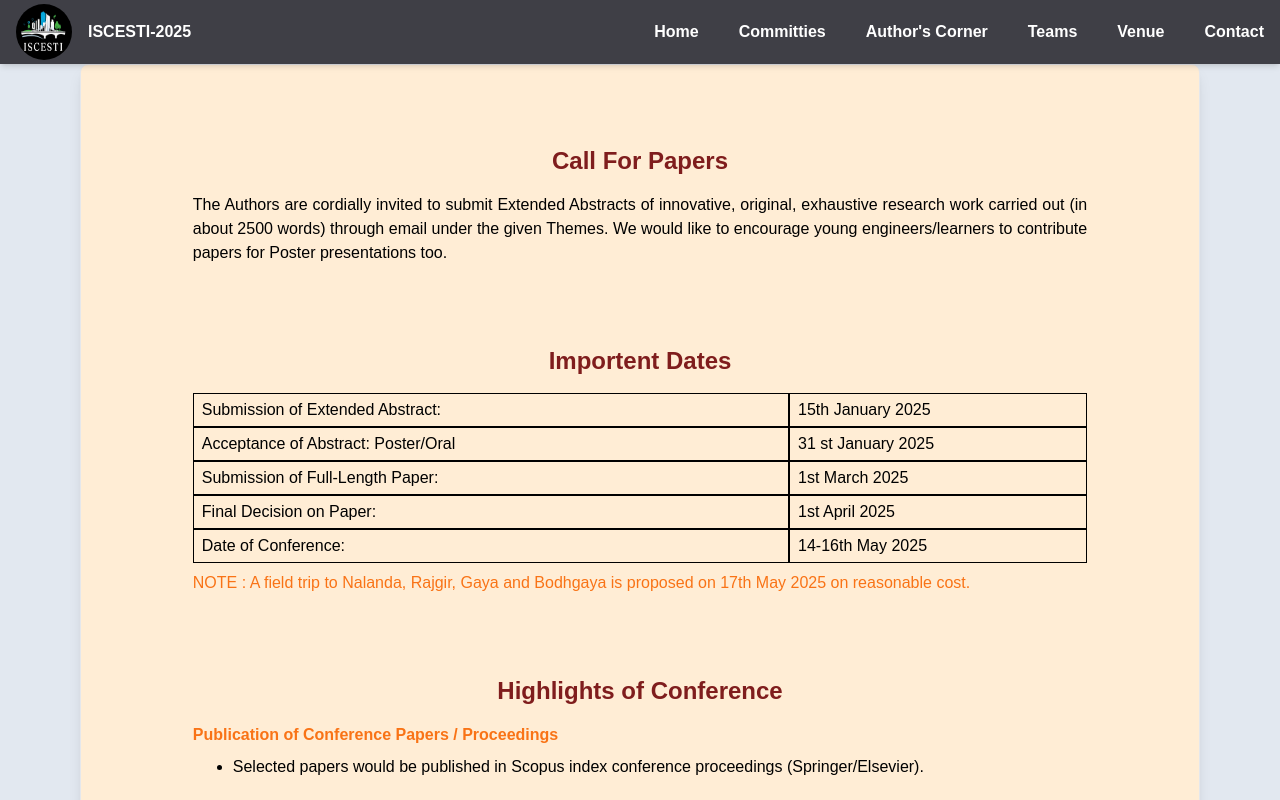
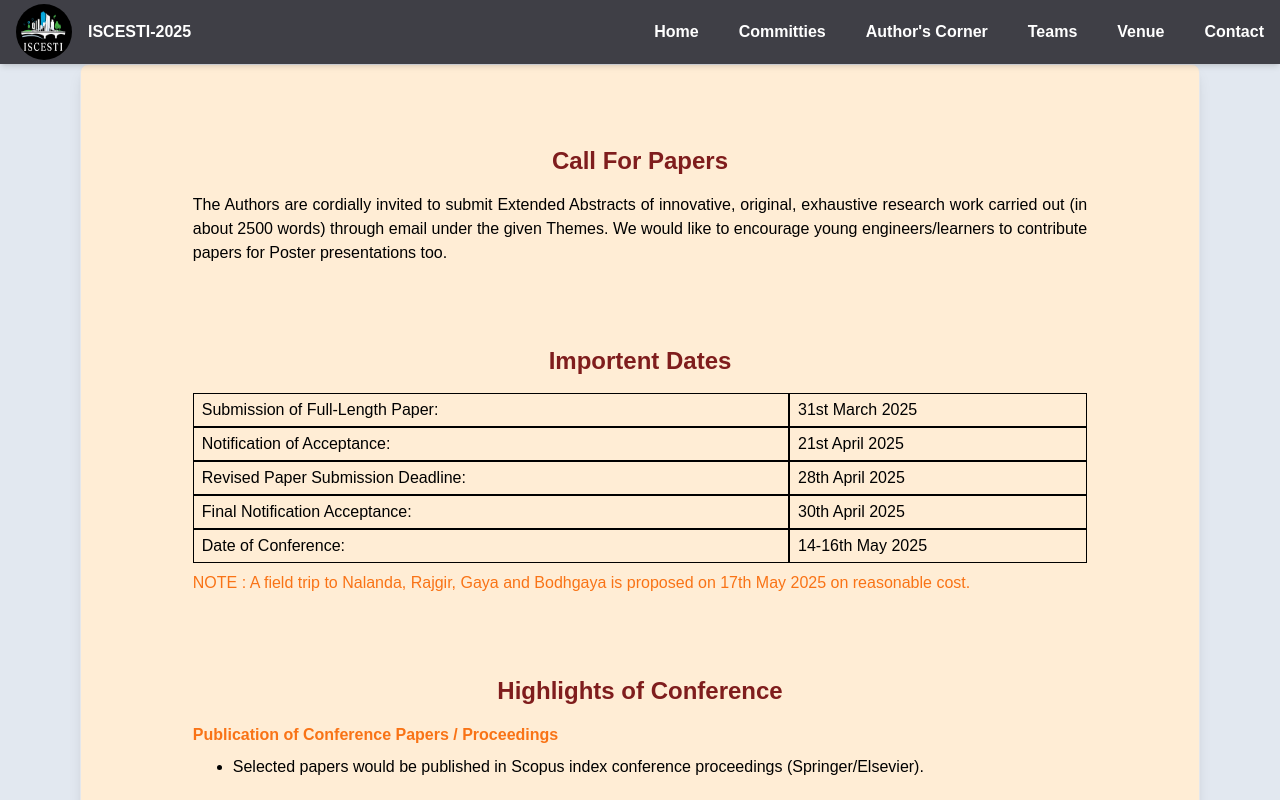
Before and after one commit to devRojha/iscesti2025, a Next.js app: page /Author in a window 1280 px wide. Shown: the top 800 px of the page. Built offline with nearby package versions, Linux system fonts and the light colour scheme.

Commit message:
updating session date

```diff
--- a/app/Author/page.tsx
+++ b/app/Author/page.tsx
@@ -13,14 +13,14 @@ export default function Author() {
             <div className="w-[80%] mt-4 mb-20 ">
                 <div className="overflow-auto">
                     <div className="grid grid-cols-3 max-sm:w-[400px]">
-                        <div className="col-span-2 border border-black px-2 py-1">Submission of Extended Abstract:</div>
-                        <div className="col-span-1 border border-black px-2 py-1">15th January 2025</div>
-                        <div className="col-span-2 border border-black px-2 py-1">Acceptance of Abstract: Poster/Oral</div>
-                        <div className="col-span-1 border border-black px-2 py-1">31 st January 2025</div>
                         <div className="col-span-2 border border-black px-2 py-1">Submission of Full-Length Paper:</div>
-                        <div className="col-span-1 border border-black px-2 py-1">1st March 2025</div>
-                        <div className="col-span-2 border border-black px-2 py-1">Final Decision on Paper:</div>
-                        <div className="col-span-1 border border-black px-2 py-1">1st April 2025</div>
+                        <div className="col-span-1 border border-black px-2 py-1">31st March 2025</div>
+                        <div className="col-span-2 border border-black px-2 py-1">Notification of Acceptance:</div>
+                        <div className="col-span-1 border border-black px-2 py-1">21st April 2025</div>
+                        <div className="col-span-2 border border-black px-2 py-1">Revised Paper Submission Deadline:</div>
+                        <div className="col-span-1 border border-black px-2 py-1">28th April 2025</div>
+                        <div className="col-span-2 border border-black px-2 py-1">Final Notification Acceptance:</div>
+                        <div className="col-span-1 border border-black px-2 py-1">30th April 2025</div>
                         <div className="col-span-2 border border-black px-2 py-1">Date of Conference:</div>
                         <div className="col-span-1 border border-black px-2 py-1">14-16th May 2025</div>
                     </div>
--- a/components/Notice.tsx
+++ b/components/Notice.tsx
@@ -29,10 +29,10 @@ export default function Notice(){
                 <div className="text-2xl font-bold text-center p-2 font-serif">Important Dates</div>
                 <div className="h-[350px]  p-2 pt-4">
                     <ul className={`list-disc ml-4 space-y-2 `}>
-                    <li>Submission of Extended Abstract: <span className="italic text-blue-500">15th January 2025</span></li>
-                    <li>Acceptance of Abstract: Poster/Oral: <span className="italic text-blue-500">31 st January 2025</span></li>
-                    <li>Submission of Full-Length Paper: <span className="italic text-blue-500">1st March 2025</span></li>
-                    <li>Final Decision on Paper: <span className="italic text-blue-500">1st April 2025</span></li>
+                    <li>Submission of Full-Length Paper: <span className="italic text-blue-500">31st March 2025</span></li>
+                    <li>Notification of Acceptance: <span className="italic text-blue-500">21st April 2025</span></li>
+                    <li>Revised Paper Submission Deadline: <span className="italic text-blue-500">28th April 2025</span></li>
+                    <li>Final Notification Acceptance: <span className="italic text-blue-500">30th April 2025</span></li>
                     <li>Date of Conference: <span className="italic text-blue-500">14-16th May 2025</span></li>
                     </ul>
                 </div>
```
